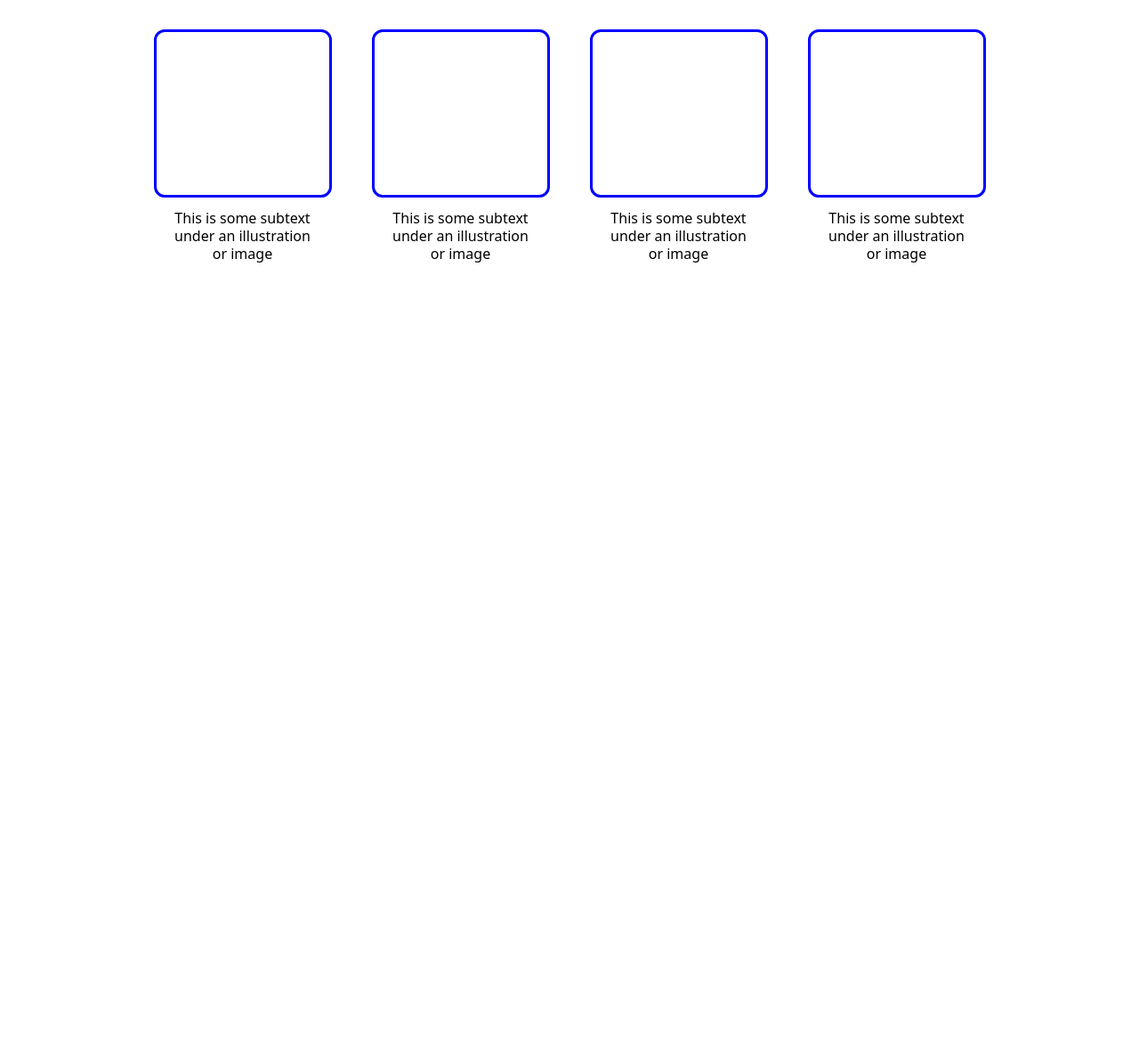
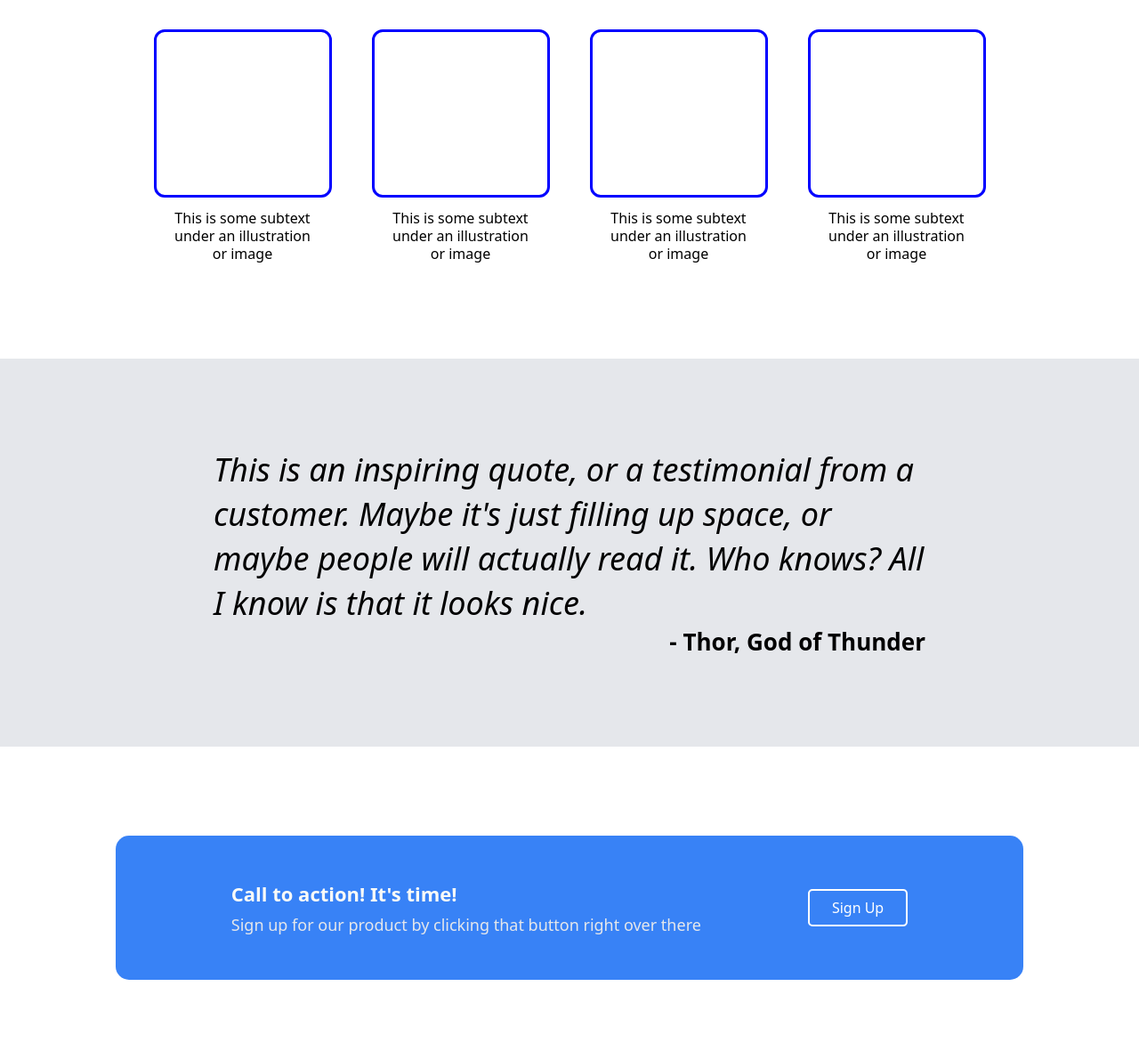
Before and after one commit to Thesameerjung-1/landing-page, a plain HTML site: page index.html in a window 1280 px wide. Shown: the part 773-1954 px from the top of the page at 89% size. Before the commit the page ends 1076 px from the top, so only its background shows below. Drawn offline with Linux system fonts and the light colour scheme.

Commit message:
add all section except footer
did 2-4 section all it is not responsive at all but in my local
machine it's working fine.
however, more work need to do after sometimes will try to make it
responsive

```diff
--- a/index.html
+++ b/index.html
@@ -28,14 +28,16 @@
         <div class="main-container">
             <div class="left-content">
                 <h1>This Website is Awesome</h1>
-            <p>This website has awesome subtext that goes here under the main title. It's a smaller font and the color
+                <p>This website has awesome subtext that goes here under the main title. It's a smaller font and the
+                    color
                     is lower contrast</p>
                 <div class="btn"> <a href="#" class="btn">Sign up</a></div>
             </div>
             <div class="right-content">
                 <div class="img-here">
                     <!-- <p>This is Image place holder</p> -->
-            <img src="img/rickroll-header.jpg" alt="This is image place holder" srcset="" height="250px" width="550px">
+                    <img src="img/rickroll-header.jpg" alt="This is image place holder" srcset="" height="250px"
+                        width="550px">
                 </div>
             </div>
         </div>
@@ -69,12 +71,38 @@
                 <div class="sub-box"></div>
                 <p>This is some subtext under an illustration or image</p>
             </div>
-
+        </div>
+        </div>
     </div>
 
+    <!-- This is the third container  -->
+    <div class="third-container">
+        <div class="quotes-description">
+            <p class="des"><em>This is an inspiring quote, or a testimonial from a
+                    customer. Maybe it's just filling up space, or maybe
+                    people will actually read it. Who knows? All I know
+                    is that it looks nice.</em></p>
+            <p class="who"><strong>- Thor, God of Thunder</strong></p>
+        </div>
     </div>
 
 
+    <!-- This is the fourth container -->
+    <div class="fourth-container">
+        <div class="blue-container">
+            <div class="action-text">
+                <p class="act-head">Call to action! It's time!</p>
+                <p class="act-down">Sign up for our product by clicking that button right over there</p>
+            </div>
+            <div class="action-btn">
+                <a href="#">Sign Up</a>
+            </div>
+        </div>
+    </div>
+
+    <!-- This is fifth container -->
+    <div class="fifth-container"></div>
+
+
 </body>
-
 </html>
--- a/style.css
+++ b/style.css
@@ -1,4 +1,4 @@
-*{
+* {
     margin: 0;
     padding: 0;
     box-sizing: border-box;
@@ -6,27 +6,28 @@
     /* outline: 2px solid red; */
 }
 
-body{
+body {
     display: flex;
     flex-direction: column;
     justify-content: center;
 }
 
 
-.first-container{
+.first-container {
     display: flex;
     background-color: #1F2937;
     flex-direction: column;
     padding: 20px;
 }
 
-.nav{
+.nav {
     display: flex;
     justify-content: space-around;
     gap: 80px;
 }
 
-.left-side-nav , .right-side-nav{
+.left-side-nav,
+.right-side-nav {
     display: flex;
 }
 
@@ -37,19 +38,19 @@ body{
     font-weight: bold;
 }
 
-.right-side-nav{
+.right-side-nav {
     display: flex;
     justify-content: space-around;
 }
 
-.bar{
+.bar {
     display: flex;
     color: #e5e7eb;
     list-style: none;
     gap: 66px;
 }
 
-.main-container{
+.main-container {
     display: flex;
     /* justify-content: center; */
     background-color: #1F2937;
@@ -62,14 +63,14 @@ body{
     /* flex: 1; */
 }
 
-.left-content{
+.left-content {
     display: flex;
     flex-direction: column;
     width: 25%;
     /* gap: 18px; */
 }
 
-.left-content h1{
+.left-content h1 {
     display: flex;
     font-size: 48px;
     font-weight: bolder;
@@ -80,7 +81,7 @@ body{
 }
 
 
-.left-content p{
+.left-content p {
     display: flex;
     /* width: 430px; */
     padding: 13px;
@@ -90,7 +91,7 @@ body{
     flex: 1;
 }
 
-.right-content{
+.right-content {
     display: flex;
     justify-content: center;
     align-items: center;
@@ -102,13 +103,13 @@ body{
 
 }
 
-.right-content .img-here{
+.right-content .img-here {
     /* flex: 1; */
     display: flex;
     justify-content: center;
 }
 
-.left-content .btn{
+.left-content .btn {
     display: flex;
     justify-content: start;
     text-decoration: none;
@@ -119,30 +120,35 @@ body{
     width: fit-content;
     padding: 2px 10px;
     border-radius: 10px;
-    margin-left:12px ;
+    margin-left: 12px;
 }
 
 
-.second-container{
+.second-container {
     display: flex;
     flex-direction: column;
+    margin-bottom: 100px;
+    flex-wrap: wrap;
+    flex: 1;
+    /* margin-top: 30px; */
 }
 
-.second-container .head{
+.second-container .head {
     display: flex;
     justify-content: center;
     margin-top: 38px;
 }
 
 
-.boxes{
+.boxes {
     display: flex;
     justify-content: center;
     gap: 45px;
+    flex-wrap: wrap;
     /* justify-content: center; */
 }
 
-.main-box{
+.main-box {
     display: flex;
     flex-direction: column;
     height: 300px;
@@ -150,7 +156,7 @@ body{
     margin-top: 8px;
 }
 
-.sub-box{
+.sub-box {
     display: flex;
     flex-direction: column;
     margin-top: 30px;
@@ -160,9 +166,85 @@ body{
     width: 200px;
 }
 
-.main-box p{
+.main-box p {
     margin-top: 5px;
     padding: 8px 22px;
     line-height: 20px;
     text-align: center;
 }
+
+
+.third-container {
+    display: flex;
+    flex-direction: column;
+    align-items: center;
+    background-color: #e5e7eb;
+    padding: 100px;
+}
+
+.third-container .des {
+    font-size: 36px;
+    font-weight: lighter;
+    width: 800px;
+    line-height: 50px;
+
+}
+
+.third-container .who {
+    font-size: 26px;
+    text-align: end;
+}
+
+
+.fourth-container{
+    display: flex;
+    justify-content: center;
+    align-items: center;
+    padding-top: 100px;
+    padding-bottom: 80px;
+
+}
+
+.blue-container{
+    display: flex;
+    background-color: #3882f6;
+    padding: 50px 130px;
+    gap: 120px;
+    border-radius: 15px;
+    flex-wrap: wrap;
+
+}
+
+.action-text{
+    display: flex;
+    flex-direction: column;
+    gap: 8px;
+}
+
+.act-head{
+    font-size: 22px;
+    font-weight: bold;
+    /* color: #e5e7eb; */
+    color: #f9faf8;
+}
+
+.act-down{
+    font-size: 18px;
+    /* font-weight: bold; */
+    color: #e5e7eb;
+    /* color: #f9faf8; */
+}
+
+.action-btn{
+    display: flex;
+    align-items: center;
+
+}
+
+.action-btn a{
+    text-decoration: none;
+    color: white;
+    border: 2px solid white;
+    padding: 8px 25px;
+    border-radius: 5px;
+}
```
Lines whose indentation alone changed are shown as unchanged.
